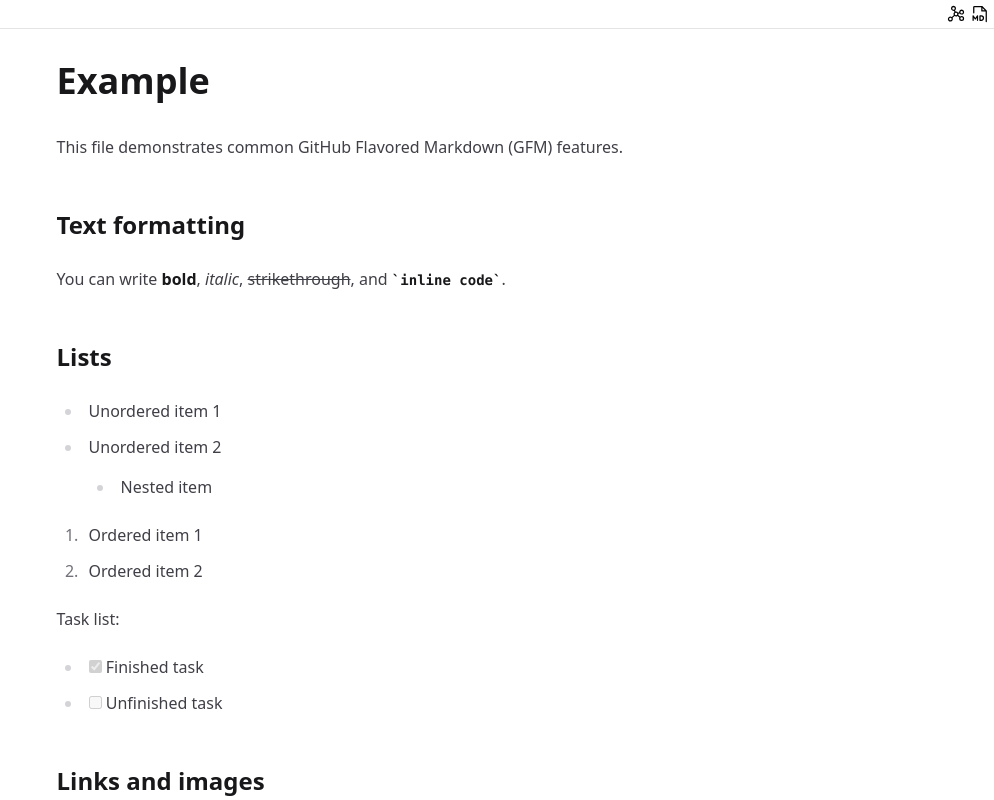
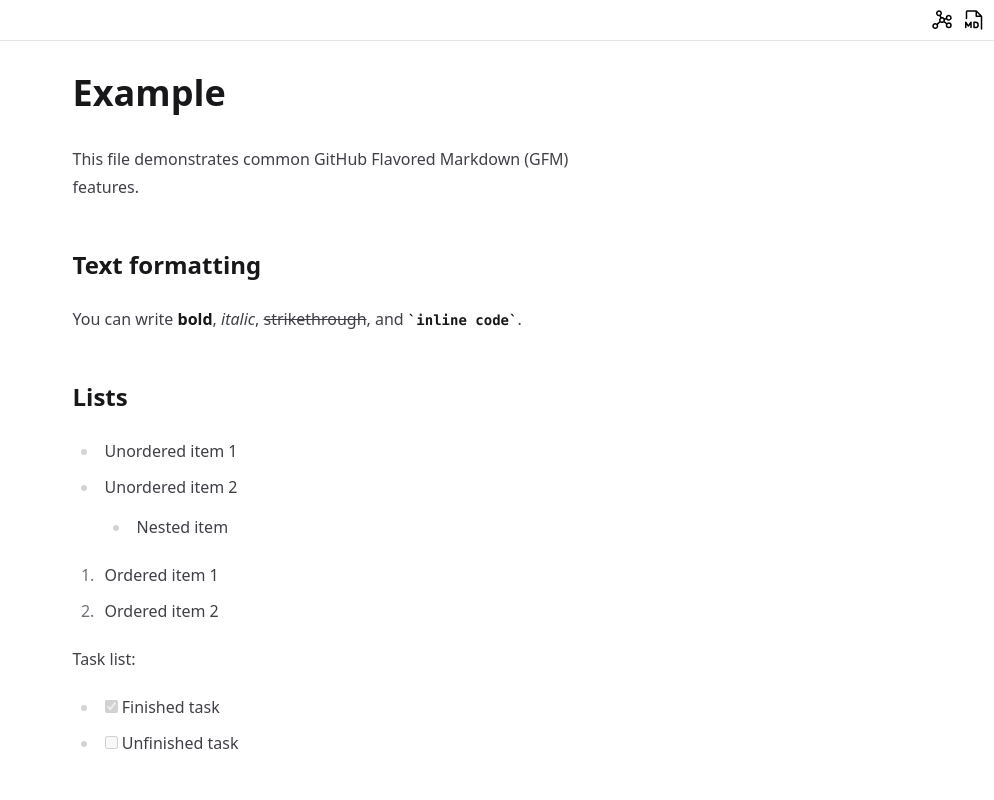
Before and after one commit to intsuc/mdgraph, a React (Vite) app in the folder client/: page / in a window 1280 px wide. Shown: the top 800 px of the page, without its empty margins (286-1280 px from the left). Built offline with nearby package versions, Linux system fonts and the light colour scheme.

Commit message:
Fix padding

```diff
--- a/client/src/main.tsx
+++ b/client/src/main.tsx
@@ -10,15 +10,15 @@
 
   return (
     <div>
-      <div className="p-1 sticky top-0 flex gap-1 justify-end border-b border-zinc-200 bg-white">
+      <div className="p-2 sticky top-0 flex gap-2 justify-end border-b border-zinc-200 bg-white">
         <a>
-          <GraphIcon size={20} />
+          <GraphIcon size={24} />
         </a>
         <a href={markdownPathname}>
-          <FileMdIcon size={20} />
+          <FileMdIcon size={24} />
         </a>
       </div>
-      <div className="mx-auto my-8 prose prose-zinc" dangerouslySetInnerHTML={{ __html: rootElement.innerHTML }} />
+      <div className="mx-auto px-4 py-8 prose prose-zinc" dangerouslySetInnerHTML={{ __html: rootElement.innerHTML }} />
     </div>
   )
 }
```
